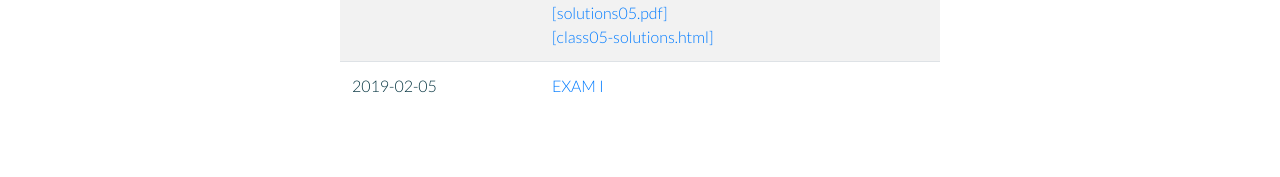
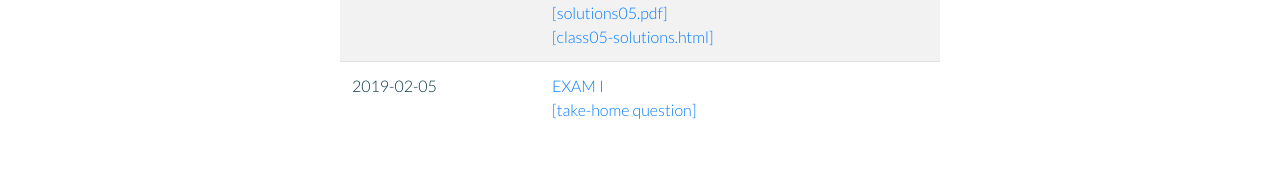
Before and after one commit to akgandhi/stat389-s19, a Jekyll site: the page index.html, which Jekyll copies as it is, in a window 1280 px wide. Shown: the part 1058-1235 px from the top of the page. Built offline with Jekyll 4.4.1, drawn with Linux system fonts in a browser that asks for light colours; nearby versions of some CDN libraries; before the commit the page ends 1214 px from its top, so only the background shows below that.

Commit message:
update notes

```diff
--- a/index.html
+++ b/index.html
@@ -132,7 +132,8 @@ margin-right: auto;">
   </tr>
   <tr>
     <td>2019-02-05</td>
-    <td><a href="assets/lobjectives/stat389-exam01.pdf">EXAM I</a></td>
+    <td><a href="assets/lobjectives/stat389-exam01.pdf">EXAM I</a><br>
+        <a href="assets/takehome/exam-01-takehome.pdf">[take-home question]</a></td>
   </tr>
   <!--<tr>
     <td>2019-02-06</td>
```
Also changed, not shown: 5 other files.
